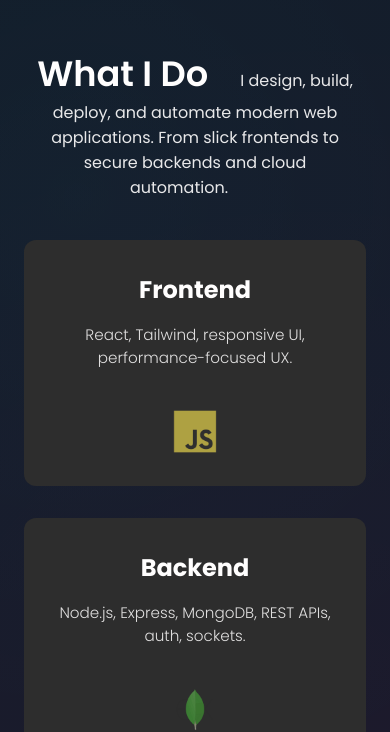
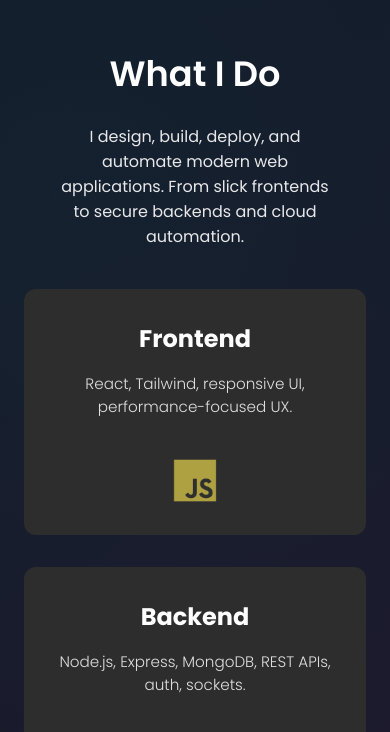
Before and after one commit to Avishka-55/avishka-55.github.io, a React (Vite) app: page / in a window 390 px wide. Shown: the part 894-1626 px from the top of the page. Built offline with nearby package versions, Linux system fonts and the light colour scheme.

Commit message:
Fix mobile responsiveness of skills and education sections

```diff
--- a/src/components/Skills/Skills.css
+++ b/src/components/Skills/Skills.css
@@ -2,21 +2,15 @@
 
 #skills {
   width: 100%;
-  max-width: 65rem;
-  margin: 0 auto;
   padding: 2rem 0;
 
   display: flex;
-  flex-direction: column;
-  align-items: center;
-  text-align: center;
-
+  justify-content: center;
 
   contain: layout paint style;
   content-visibility: auto;
   contain-intrinsic-size: 600px;
 }
-
 
 .sectionInner {
   width: 100%;
@@ -25,7 +19,14 @@
 
   padding-left: max(1.5rem, env(safe-area-inset-left));
   padding-right: max(1.5rem, env(safe-area-inset-right));
+
+  display: flex;
+  flex-direction: column;
+  align-items: center;
+  text-align: center;
 }
+
+
 
 
 .skillTitle {
@@ -40,6 +41,7 @@
   padding: 0 2rem;
   opacity: 0.9;
 }
+
 
 
 .skillsGrid {
@@ -112,12 +114,12 @@
   animation: iconFade 9s infinite ease-in-out;
 }
 
-
+/* stagger */
 .iconSwitcher .i1 { animation-delay: 0s; }
 .iconSwitcher .i2 { animation-delay: 3s; }
 .iconSwitcher .i3 { animation-delay: 6s; }
 
-
+/* ===== CHEAP ANIMATION ===== */
 
 @keyframes iconFade {
   0%   { opacity: 0; transform: translate3d(-50%, 0, 0) scale(0.85); }
```
Also changed, not shown: src/components/Skills/Skills.jsx (+3 -6 lines).
